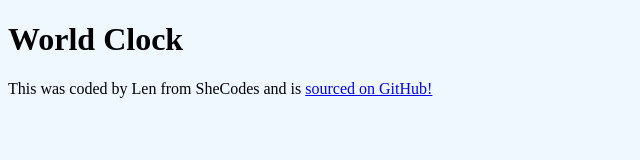
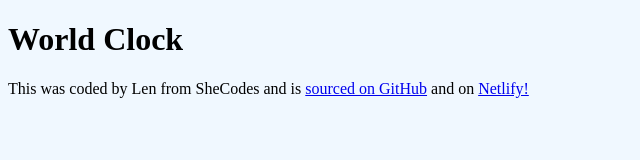
Before and after one commit to MadlenSummer/World-Clock, a plain HTML site: page index.html in a window 1280 px wide. Shown: the whole page, without its empty margins (0-640 px from the left). Drawn offline with Linux system fonts and the light colour scheme.

Commit message:
Linked GitHub and Netlify!

```diff
--- a/index.html
+++ b/index.html
@@ -12,7 +12,7 @@
         World Clock
     </h1>
     <footer>
-        This was coded by Len from SheCodes and is <a href="#" target="_blank">sourced on GitHub!</a>
+        This was coded by Len from SheCodes and is <a href="https://github.com/MadlenSummer/World-Clock" target="_blank">sourced on GitHub</a> and on <a href="https://world-clock-by-len.netlify.app/">Netlify!</a>
     </footer>
     <script src="JS/index.js"></script>
 </body>
```
